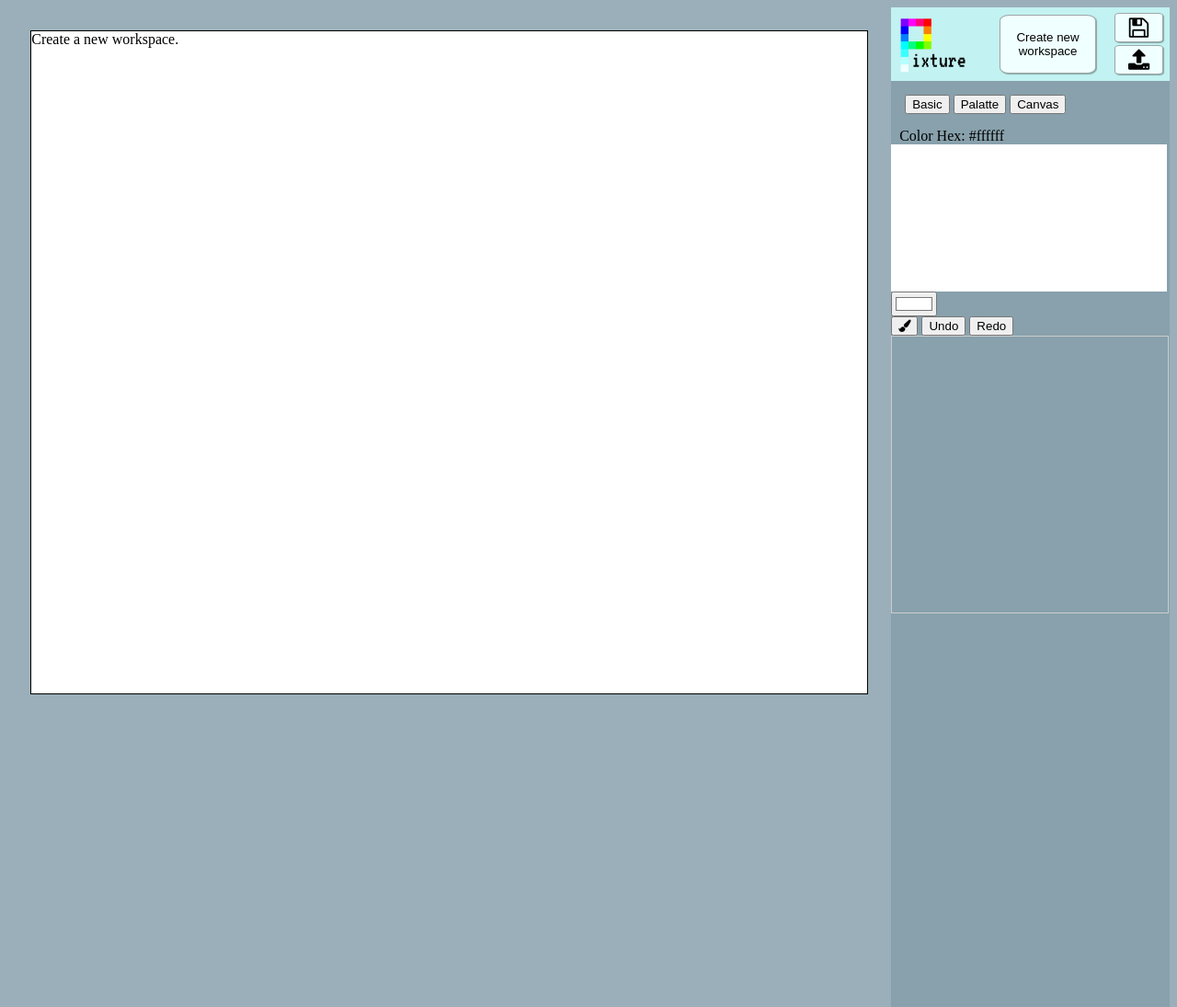
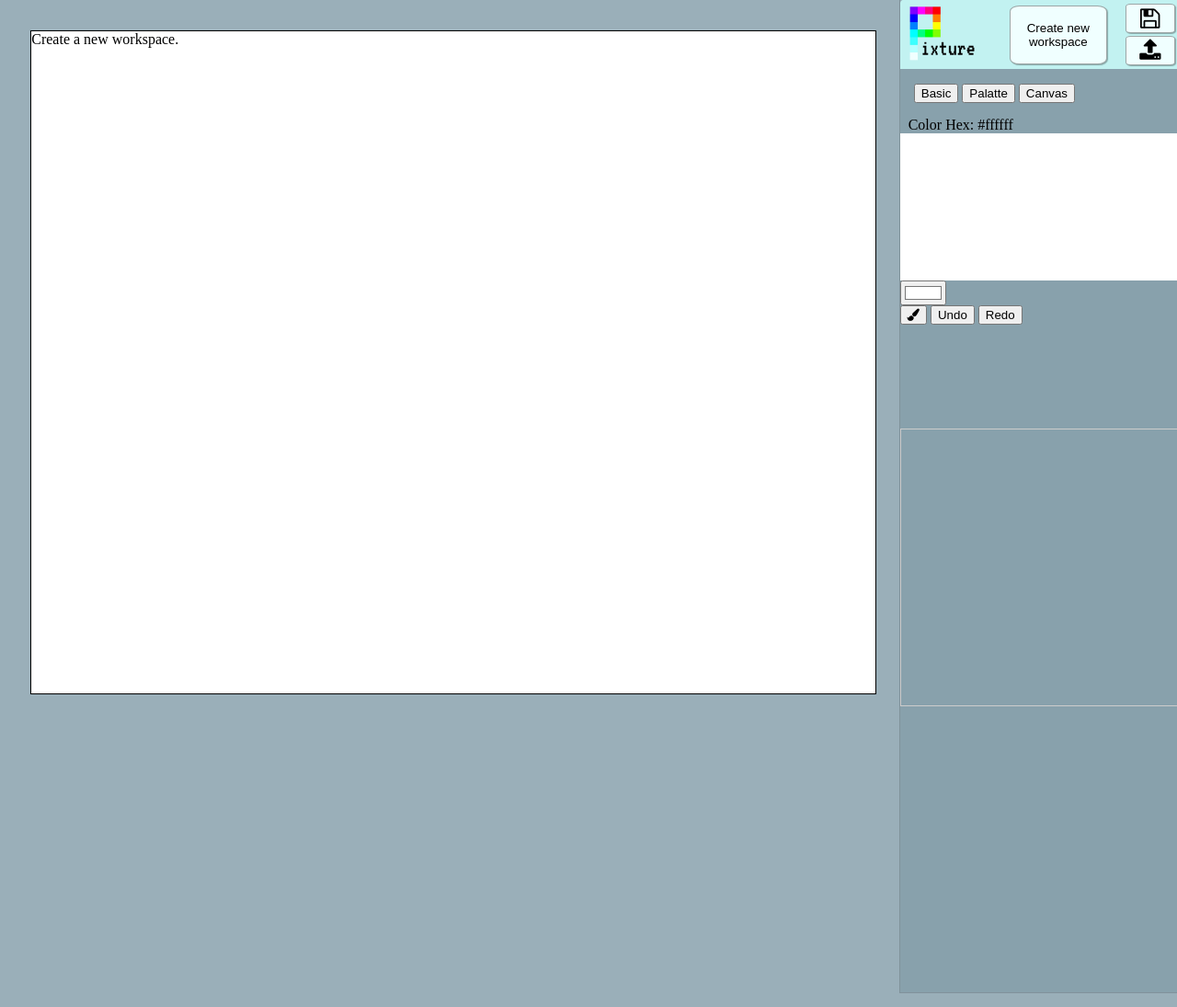
Before and after one commit to Fatim-h/Pixture, a plain HTML site: page index.html in a window 1280 px wide. Shown: the whole page at 92% size. Drawn offline with nearby package versions, Linux system fonts and the light colour scheme.

Commit message:
Update style.css

```diff
--- a/style.css
+++ b/style.css
@@ -7,6 +7,8 @@ body{
     flex: 1;
     display: flex;
     flex-direction: column;
+    margin: -1% -1% 0 0;
+    box-shadow: 0px 0px 0px 1px rgba(0, 0, 0, 0.164);
 }
 
 .tools{
@@ -20,6 +22,7 @@ body{
 .header{
     flex: 1;
     background-color: #c2f2f1;
+    border-radius: 10% 0 0 0;
     height: 10vh;
     width: 100%;
     display: flex;
@@ -94,7 +97,7 @@ body{
     border: 1px solid rgba(0, 0, 0, 0.349);
     border-radius: 10%;
     position: relative;
-    top: 10%;
+    top: 13%;
     margin-left: 10%;
     width: 80%;
     height: 80%;
@@ -118,7 +121,7 @@ body{
     border: 1px solid rgba(0, 0, 0, 0.349);
     border-radius: 10%;
     position: relative;
-    top: 8%;
+    top: 11%;
     height: 40%;
     width: 80%;
     flex: 1;
@@ -131,3 +134,10 @@ body{
 .save:hover {
     background-color: #cbd7d7;
 }
+
+.canvas_show {
+  display: flex;
+  justify-content: center;
+  align-items: center;
+  height: 100%;
+}
```
